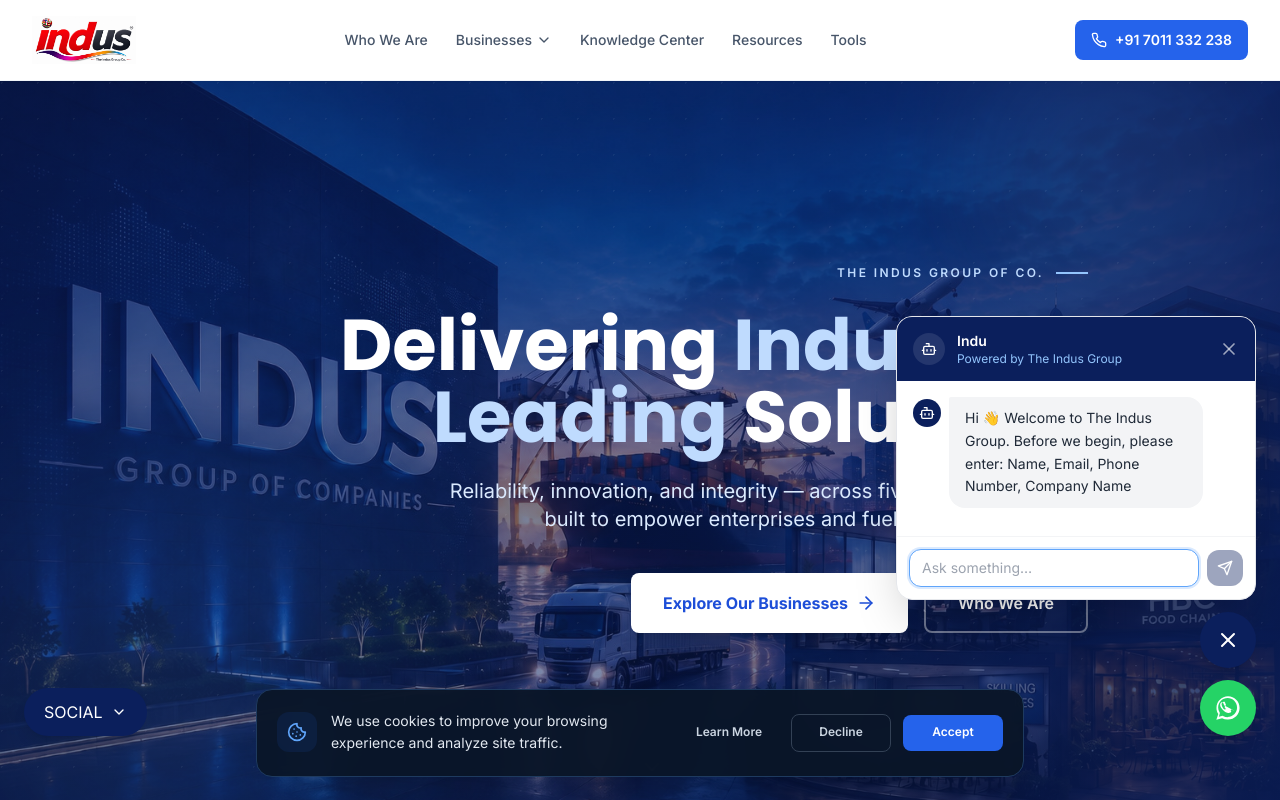
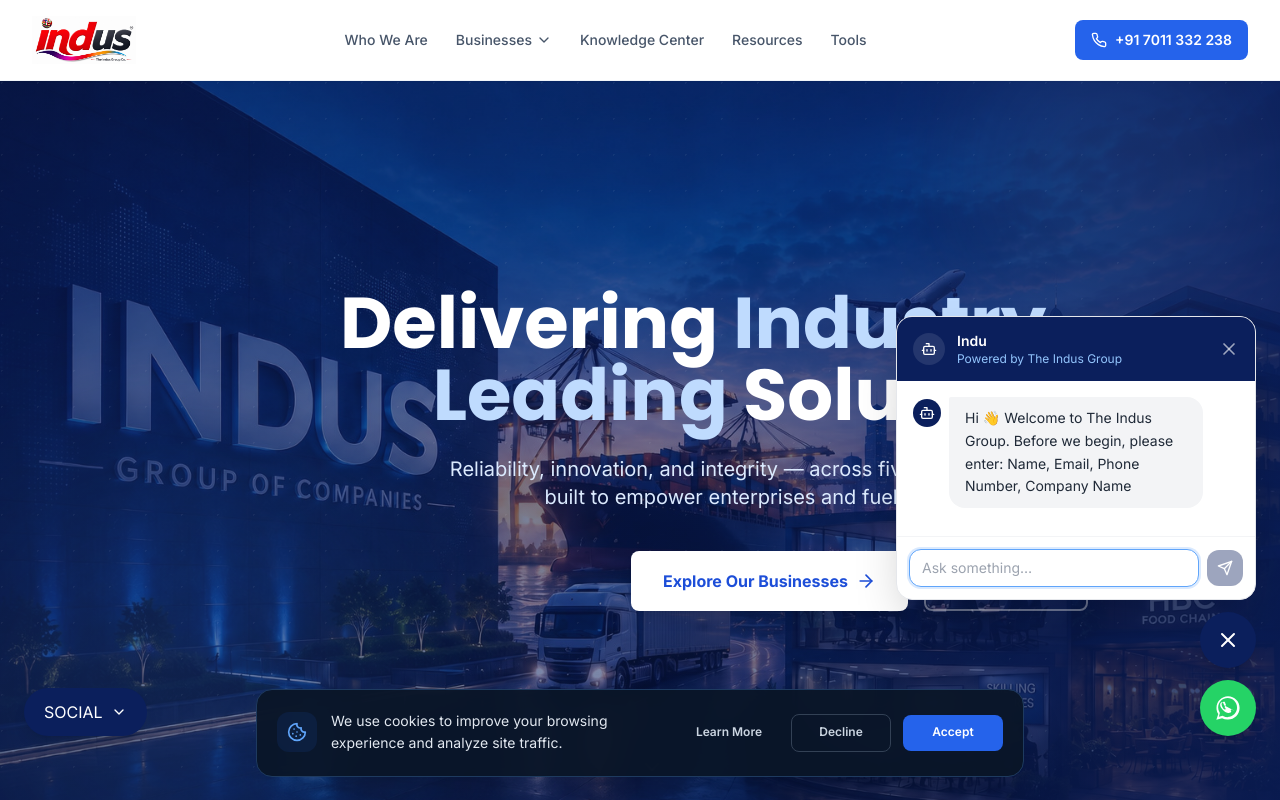
Before and after one commit to Abhishek6122008/indus-website, a Next.js app: page / in a window 1280 px wide. Shown: the top 800 px of the page. Built offline with nearby package versions, Linux system fonts and the light colour scheme.

Commit message:
fix: remove duplicate 'The Indus Group of Co.' overlay label from hero section

```diff
--- a/src/components/sections/home/HeroSection/index.jsx
+++ b/src/components/sections/home/HeroSection/index.jsx
@@ -30,13 +30,6 @@
 
       <div className="max-w-screen-2xl mx-auto px-4 sm:px-6 lg:px-4 relative z-20 py-28">
         <div className="max-w-4xl ml-auto text-right">
-
-          <div className="flex items-center justify-end gap-3 mb-7">
-            <span className="text-blue-200 text-xs font-semibold tracking-[0.2em] uppercase">
-              The Indus Group of Co.
-            </span>
-            <div className="w-8 h-[2px] bg-blue-300" />
-          </div>
 
           <h1 className="text-5xl md:text-6xl lg:text-7xl font-bold font-heading text-white leading-[1.1] mb-6">
             Delivering{' '}
```
